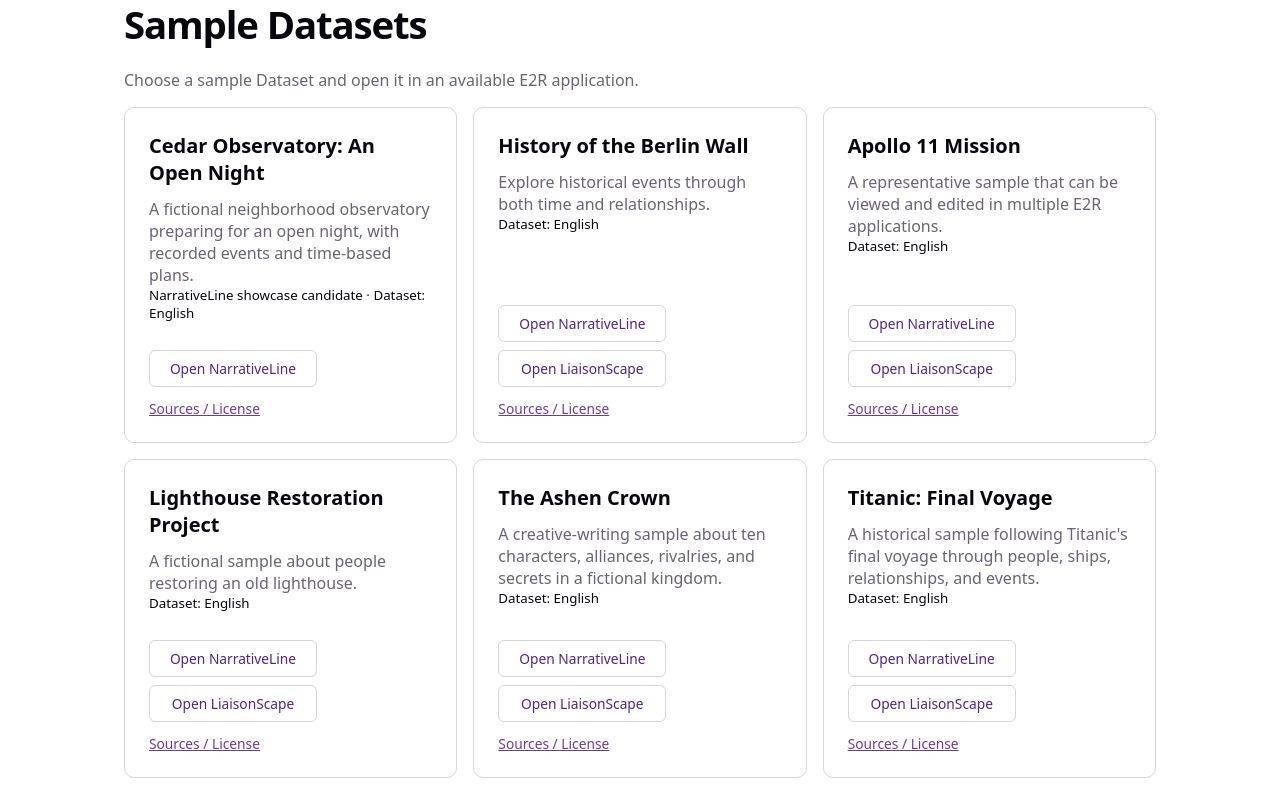
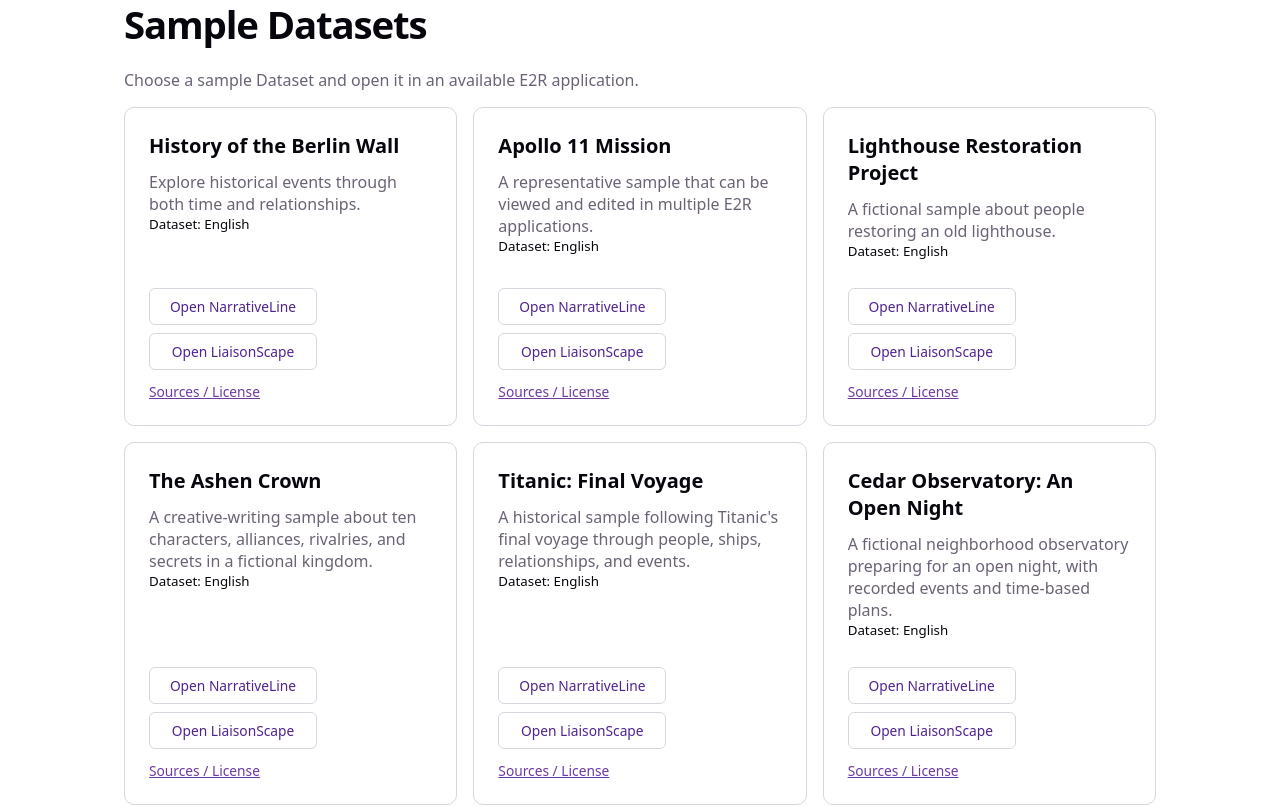
Before and after one commit to sukoyaka-dopeness/e2r-hub, a React (Vite) app: page / in a window 1280 px wide. Shown: the part 1140-1947 px from the top of the page. Built offline with nearby package versions, Linux system fonts and the light colour scheme.

Commit message:
Finish Cedar Gallery card presentation

```diff
--- a/src/App.tsx
+++ b/src/App.tsx
@@ -64,7 +64,6 @@ const copy = {
     berlinDescription: 'Explore historical events through both time and relationships.',
     cedarTitle: 'Cedar Observatory: An Open Night',
     cedarDescription: 'A fictional neighborhood observatory preparing for an open night, with recorded events and time-based plans.',
-    cedarRole: 'NarrativeLine showcase candidate',
     apolloDescription: 'A representative sample that can be viewed and edited in multiple E2R applications.',
     lighthouseDescription: 'A fictional sample about people restoring an old lighthouse.',
     ashenCrownDescription: 'A creative-writing sample about ten characters, alliances, rivalries, and secrets in a fictional kingdom.',
@@ -125,7 +124,6 @@ const copy = {
     berlinDescription: '歴史上のイベントを、時間と関係の両方から見られるサンプルです。',
     cedarTitle: 'シダー天文台：公開観望会',
     cedarDescription: '地域の天文台が公開観望会を準備する架空の年表です。記録済みのできごとと時間に基づく計画をたどれます。',
-    cedarRole: 'NarrativeLineのショーケース候補',
     apolloDescription: '複数のE2Rアプリで閲覧、編集できる代表的なサンプルです。',
     lighthouseDescription: '架空の古い灯台を修復する人々を描いたサンプルです。',
     ashenCrownDescription: '架空の王国を舞台に、10人の人物とその歴史、同盟、対立、秘密を描く創作サンプルです。',
@@ -250,15 +248,6 @@ function App() {
           </div>
           <div className="sample-grid">
             <article className="sample-card">
-              <h3>{text.cedarTitle}</h3>
-              <p>{text.cedarDescription}</p>
-              <small>{text.cedarRole} · {locale === 'ja' ? 'データセット: 日本語' : 'Dataset: English'}</small>
-              <div className="sample-card-actions">
-                <ExternalLink href={buildDatasetHandoffUrl(links.narrativeLine, localizedSampleUrl(locale, links.cedarDataset, links.cedarDatasetJa))}>{text.openNarrative}</ExternalLink>
-              </div>
-              <ExternalLink className="sample-info-link" href={links.sampleProvenance}>{text.sampleInfo}</ExternalLink>
-            </article>
-            <article className="sample-card">
               <h3>{text.berlinTitle}</h3>
               <p>{text.berlinDescription}</p>
               <small>{locale === 'ja' ? 'データセット: 日本語' : 'Dataset: English'}</small>
@@ -305,6 +294,16 @@ function App() {
               <div className="sample-card-actions">
                 <ExternalLink href={buildDatasetHandoffUrl(links.narrativeLine, localizedSampleUrl(locale, links.titanicDataset, links.titanicDatasetJa))}>{text.openNarrative}</ExternalLink>
                 <ExternalLink href={buildDatasetHandoffUrl(links.liaisonScape, localizedSampleUrl(locale, links.titanicDataset, links.titanicDatasetJa))}>{text.openLiaison}</ExternalLink>
+              </div>
+              <ExternalLink className="sample-info-link" href={links.sampleProvenance}>{text.sampleInfo}</ExternalLink>
+            </article>
+            <article className="sample-card">
+              <h3>{text.cedarTitle}</h3>
+              <p>{text.cedarDescription}</p>
+              <small>{locale === 'ja' ? 'データセット: 日本語' : 'Dataset: English'}</small>
+              <div className="sample-card-actions">
+                <ExternalLink href={buildDatasetHandoffUrl(links.narrativeLine, localizedSampleUrl(locale, links.cedarDataset, links.cedarDatasetJa))}>{text.openNarrative}</ExternalLink>
+                <ExternalLink href={buildDatasetHandoffUrl(links.liaisonScape, localizedSampleUrl(locale, links.cedarDataset, links.cedarDatasetJa))}>{text.openLiaison}</ExternalLink>
               </div>
               <ExternalLink className="sample-info-link" href={links.sampleProvenance}>{text.sampleInfo}</ExternalLink>
             </article>
```
Also changed, not shown: 2 other files (tests, documents, lock files or other folders).
